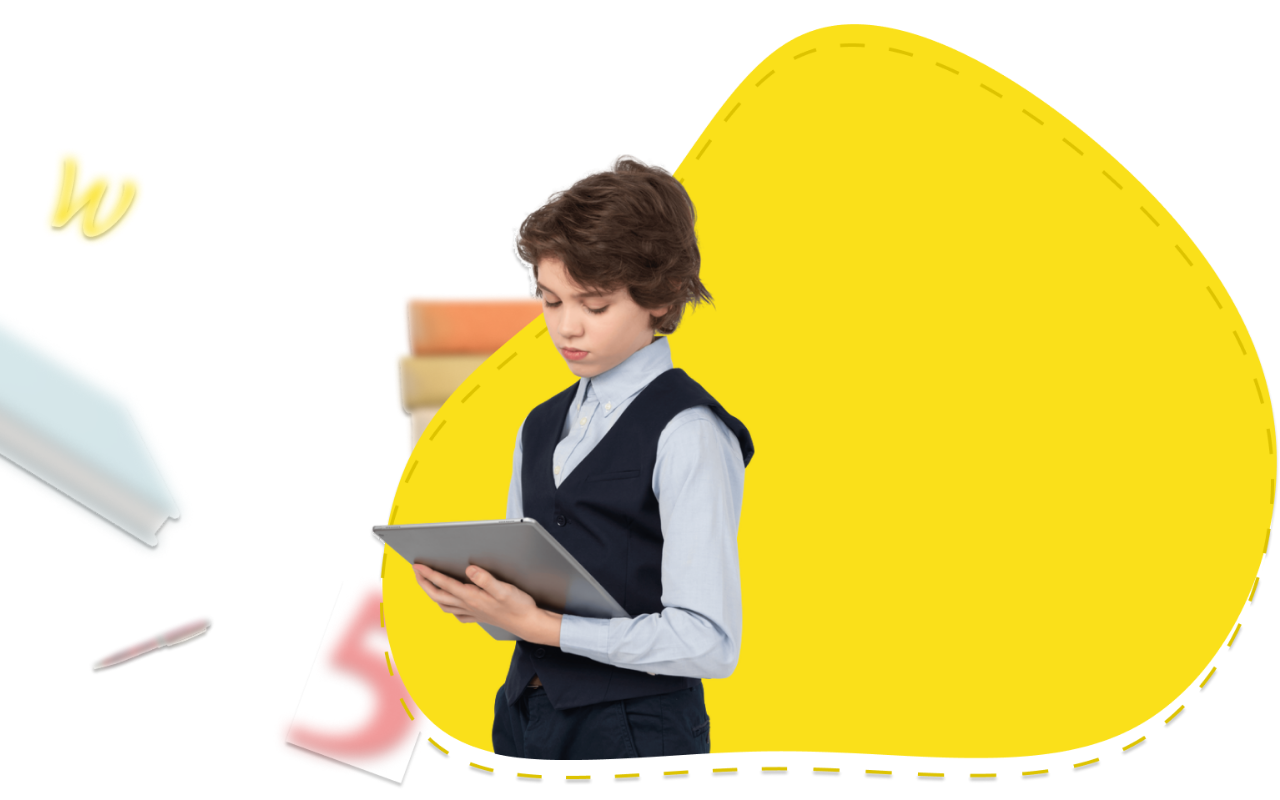
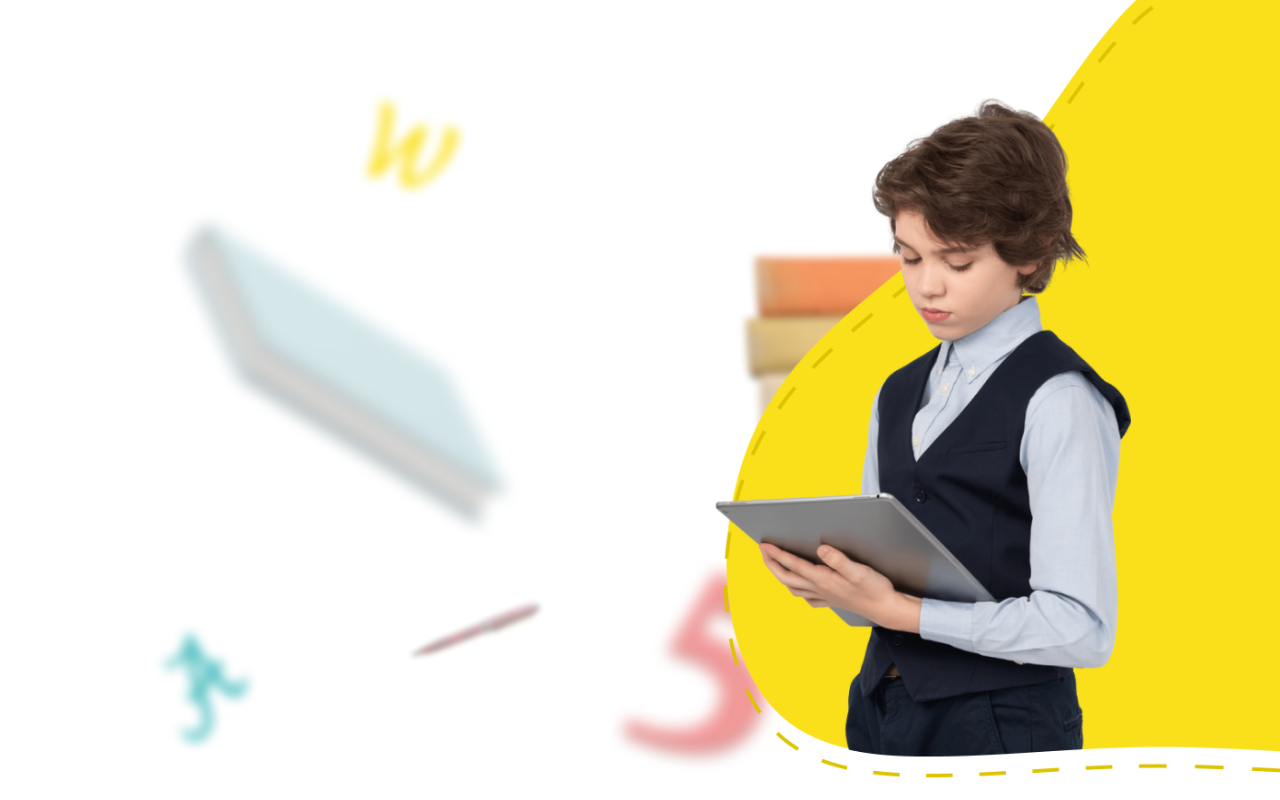
Before and after one commit to Gedeon4ick/school, a website: page src/index.html in a window 1280 px wide. Drawn offline with nearby package versions, Linux system fonts and the light colour scheme; files that its build step writes are made by us from their sources.

Commit message:
titel img

```diff
--- a/src/sass/block/_header.scss
+++ b/src/sass/block/_header.scss
@@ -1,5 +1,8 @@
 header {
-    min-height: 100vh;
+    height: 100vh;
     position: relative;
-    background: url('../../img/titul.png') no-repeat right/cover;
+    background: url('../../img/Group.png');
+    background-repeat: no-repeat;
+    background-position: 80% ;
+    background-size: cover;
 }
--- a/src/sass/style.scss
+++ b/src/sass/style.scss
@@ -8,6 +8,7 @@
 
 .container {
     max-width: 1300px;
+
 }
 
 @import 'block/header';
```
Also changed, not shown: src/index.html (+1 -0 lines), docs/css/style.min.css, docs/img/Group 8.png (added), docs/img/Group.png (added), docs/img/Group11.png (added), docs/img/bg title.png (added), docs/img/final.png (added), src/img/Group.png (added), src/img/Group11.png (added), src/img/bg title.png (added), src/img/final.png (added), src/img/titul.png (deleted).
